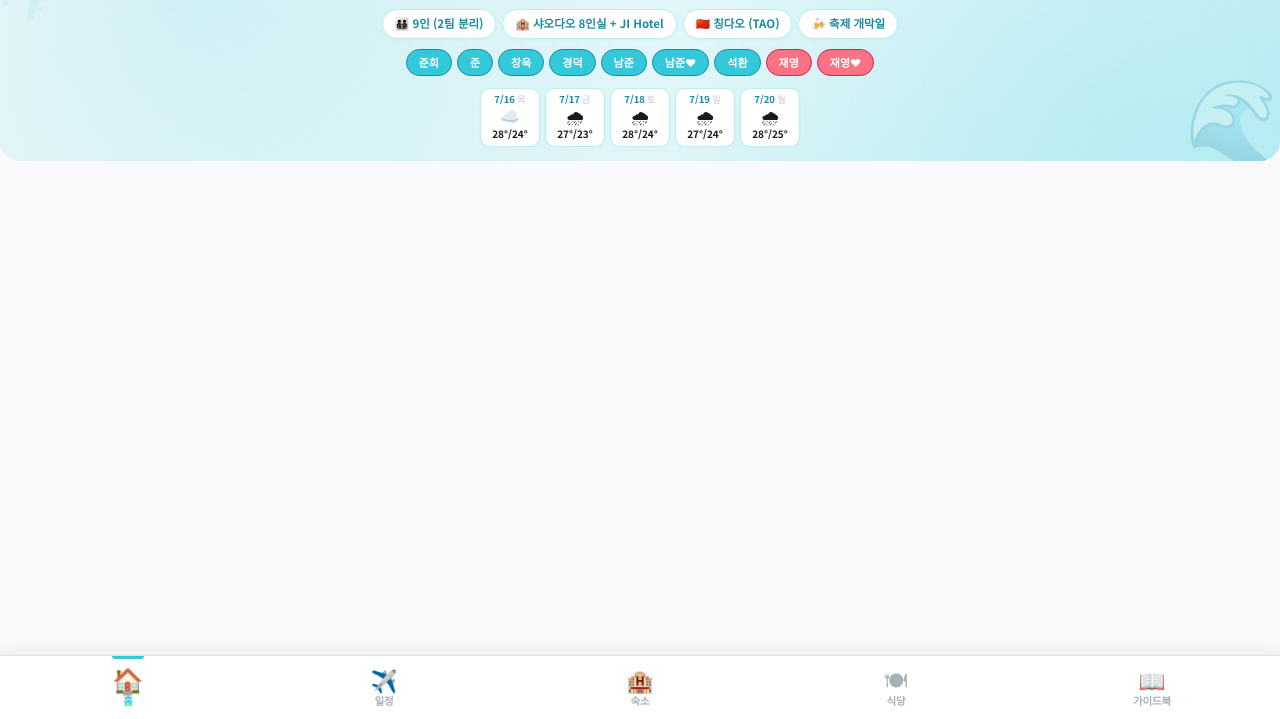
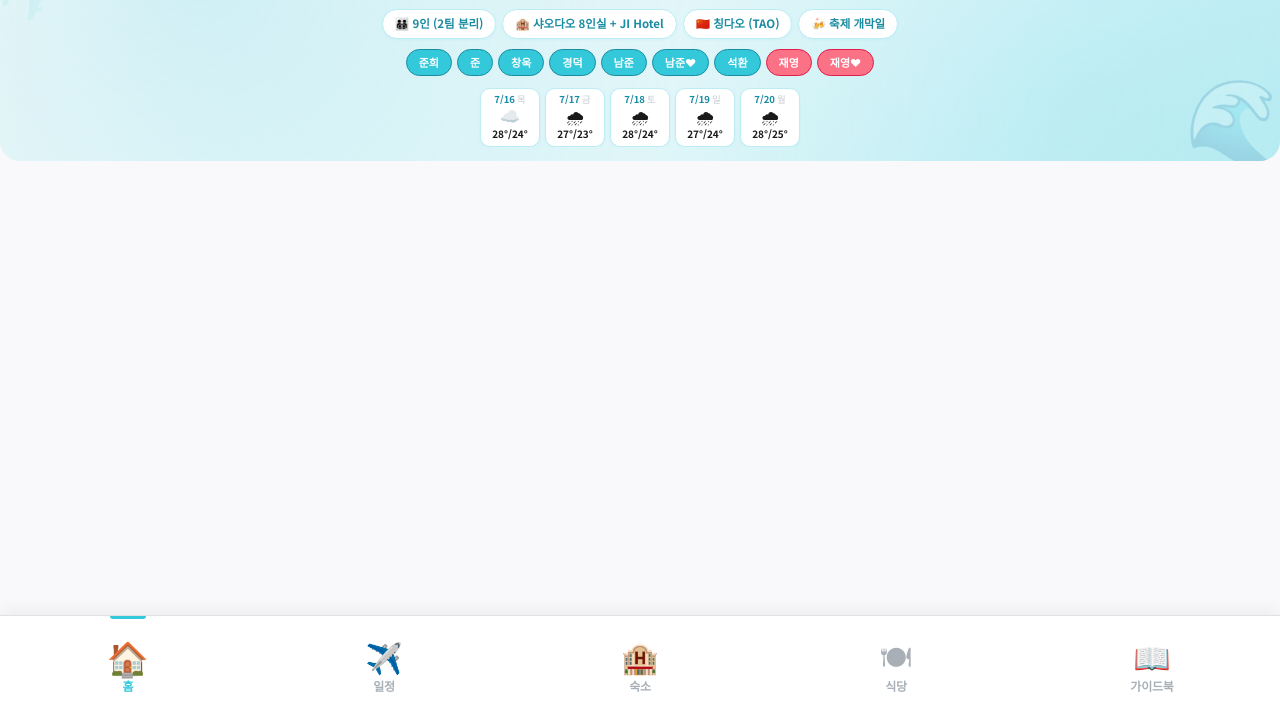
Before and after one commit to Juhllee/ps-qingdao-2026, a plain HTML site: page index.html in a window 1280 px wide. Shown: the part 81-800 px from the top of the page. Drawn offline with Linux system fonts and the light colour scheme; a web font is replaced by a local one.

Commit message:
하단 탭바 높이 ↑ + 아이콘 크게 + 토글 자동 열림 제거

```diff
--- a/index.html
+++ b/index.html
@@ -59,7 +59,7 @@
     background: var(--bg);
     color: var(--dark);
     line-height: 1.55;
-    padding: env(safe-area-inset-top) 0 calc(72px + env(safe-area-inset-bottom)) 0;
+    padding: env(safe-area-inset-top) 0 calc(112px + env(safe-area-inset-bottom)) 0;
   }
 
   /* ===== Routie 통일 컬러 (cyan) — 모든 토글 ===== */
@@ -105,7 +105,7 @@
     bottom: 0;
     left: 0;
     right: 0;
-    height: 64px;
+    height: 104px;
     background: white;
     border-top: 1px solid var(--gray-300);
     display: flex;
@@ -122,22 +122,23 @@
     flex-direction: column;
     align-items: center;
     justify-content: center;
-    gap: 3px;
-    padding: 8px 0;
+    gap: 6px;
+    padding: 14px 0;
     color: var(--gray-500);
     transition: color 0.2s;
     font-family: inherit;
+    position: relative;
   }
   .tab-btn:hover { color: var(--routie-main); }
   .tab-btn.active { color: var(--routie-main); }
-  .tab-btn.active .tab-icon { transform: scale(1.15); }
+  .tab-btn.active .tab-icon { transform: scale(1.12); }
   .tab-icon {
-    font-size: 22px;
+    font-size: 30px;
     line-height: 1;
     transition: transform 0.2s;
   }
   .tab-label {
-    font-size: 10.5px;
+    font-size: 12px;
     font-weight: 700;
     letter-spacing: -0.2px;
   }
@@ -145,12 +146,11 @@
     content: "";
     position: absolute;
     top: 0;
-    width: 32px;
+    width: 36px;
     height: 3px;
     background: var(--routie-main);
     border-radius: 0 0 3px 3px;
   }
-  .tab-btn { position: relative; }
   .wrap { max-width: 880px; margin: 0 auto; padding: 0 16px 80px; }
 
   /* HERO - Routie 디자인 (라이트 cyan) */
@@ -4182,10 +4182,6 @@
       document.querySelectorAll('[data-page]').forEach(function(el) {
         el.style.display = el.dataset.page === pageId ? '' : 'none';
       });
-      // 해당 페이지의 모든 details 자동 열림 (빈공간 줄이기)
-      document.querySelectorAll('[data-page="' + pageId + '"] > details, details[data-page="' + pageId + '"]').forEach(function(el) {
-        if (el.tagName === 'DETAILS') el.setAttribute('open', '');
-      });
       // 탭 active
       document.querySelectorAll('.tab-btn').forEach(function(btn) {
         btn.classList.toggle('active', btn.dataset.tab === pageId);
```
